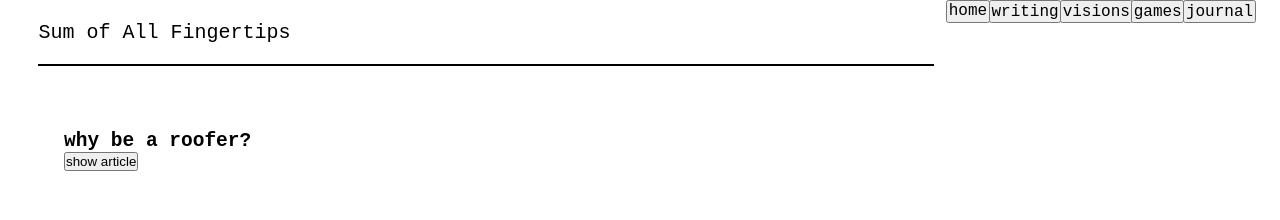
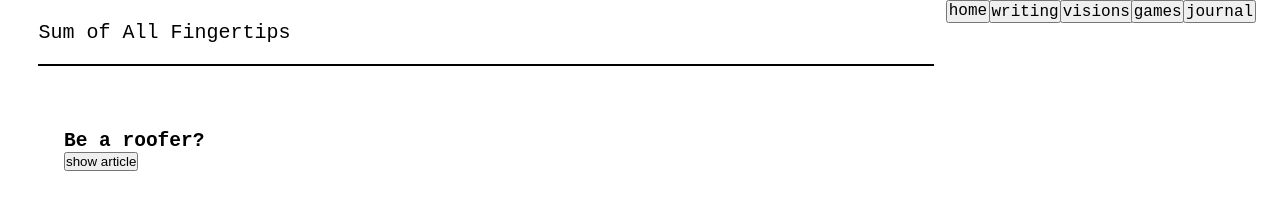
Before and after one commit to hightowerbuilds/roofing-magazine, a React (Vite) app: page /blog in a window 1280 px wide. Shown: the top 220 px of the page. Built offline with nearby package versions, Linux system fonts and the light colour scheme; no server answers.

Commit message:
title change to blog

```diff
--- a/src/Pages/BlogPage/BlogPage.jsx
+++ b/src/Pages/BlogPage/BlogPage.jsx
@@ -35,7 +35,7 @@ export default function BlogPage() {
 
 
       <div className='blogFirstSelection'>
-        <h2>why be a roofer?</h2> <button onClick={handleSelection}>show article</button>
+        <h2>Be a roofer?</h2> <button onClick={handleSelection}>show article</button>
           <br /><br />
         <p style={{ display: firstSelection}}>
           I've been posed with a question, a question that stands night and day at some 30 odd degrees beckoning my response or some kind of upward momentum towards its slopes. Why do I love roofing? My course has been tried a mere year at the be-footed and hammered talent, the trade of the billy goat, long-armed pine percher. Did you love climbing trees as a kid? You like jumping off bridges and cliffs into some ice cold run off? Does the sound of screw gun sort of calm you down? You may love roofing as well. But, as seen over the past year or so you probably won't.
--- a/src/Pages/JournalPage/JournalPage.jsx
+++ b/src/Pages/JournalPage/JournalPage.jsx
@@ -53,7 +53,7 @@ export default function JournalPage() {
                 {Array.from({ length: getDaysInMonth(currentYear, index) }, (_, dayIndex) => (
                     <div key={dayIndex + 1} className="day-entry">
                         {month.name + ' ' + (dayIndex + 1)}
-                        {/* You can add input fields or buttons for creating journal entries here */}
+
                         <textarea type='text' className='journalTextInput'/>
                     </div>
                 ))}
```
